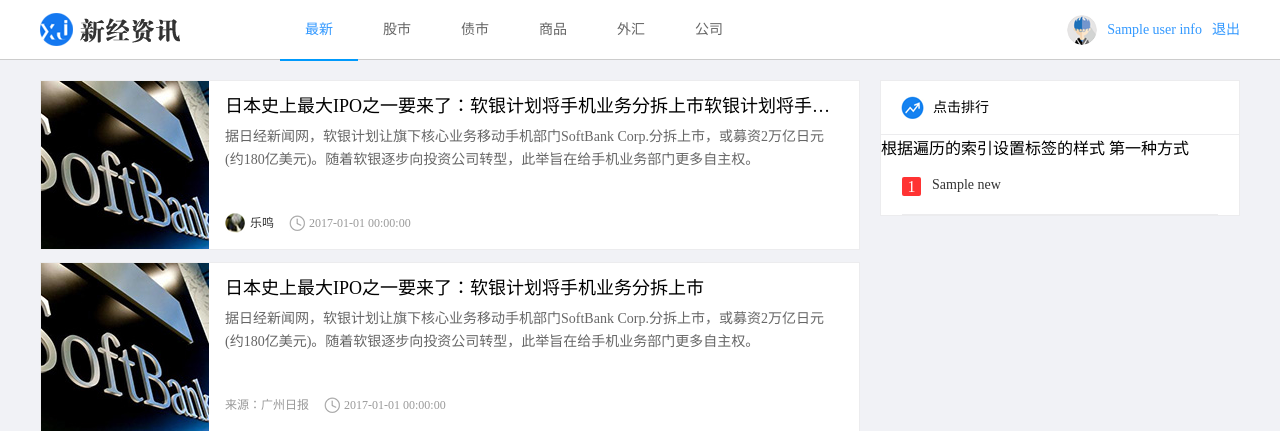
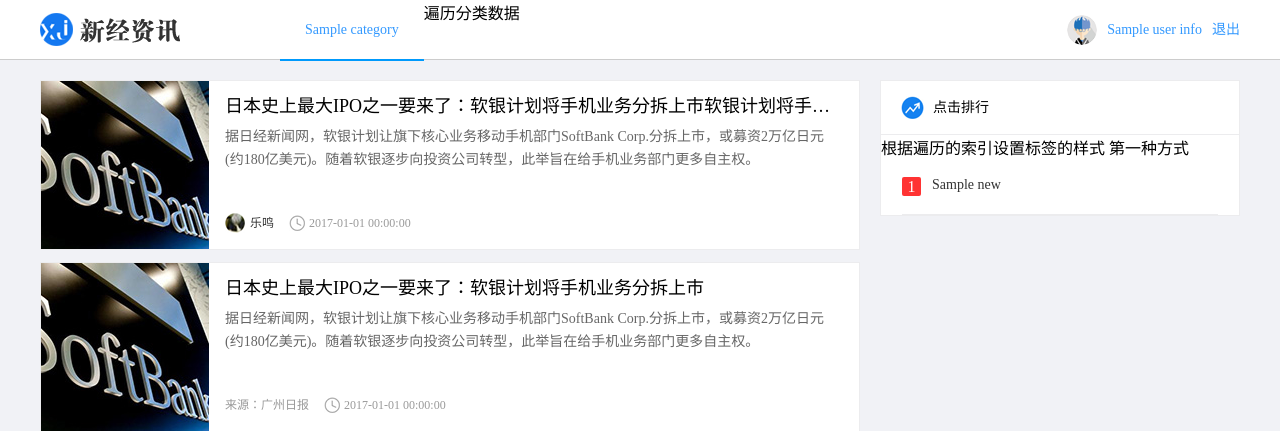
Before and after one commit to auhjin/FlaskNewsWEB, a Python web app: template info/templates/news/index.html in a window 1280 px wide. Shown: the top 431 px of the page. Run offline with Jinja, Linux system fonts and the light colour scheme; the template is opened without the code that fills it: most values are stand-ins (such as "Sample title", 1, 10 or a date in 2020).

Commit message:
新闻分类列表展示

```diff
--- a/info/templates/news/index.html
+++ b/info/templates/news/index.html
@@ -15,18 +15,18 @@
             <a href="#" class="logo fl"><img src="../../static/news/images/logo.png" alt="logo"></a>
             <ul class="menu fl">
 
-                {# 遍历分类数据 #}
-{#                {% for category in data.category_list %}#}
-{#                    <li class="{% if loop.index0 == 0 %}active{% endif %}" data-cid="{{ category.id }}"><a href="javascript:;">{{ category.name }}</a></li>#}
-{#                {% endfor %}#}
+                 遍历分类数据
+                {% for category in data.category_list %}
+                    <li class="{% if loop.index0 == 0 %}active{% endif %}" data-cid="{{ category.id }}"><a href="javascript:;">{{ category.name }}</a></li>
+                {% endfor %}
 
 
-                <li class="active" data-cid="1"><a href="javascript:;">最新</a></li>
-                <li data-cid="2"><a href="javascript:;">股市</a></li>
-                <li data-cid="3"><a href="javascript:;">债市</a></li>
-                <li data-cid="4"><a href="javascript:;">商品</a></li>
-                <li data-cid="5"><a href="javascript:;">外汇</a></li>
-                <li data-cid="6"><a href="javascript:;">公司</a></li>
+{#                <li class="active" data-cid="1"><a href="javascript:;">最新</a></li>#}
+{#                <li data-cid="2"><a href="javascript:;">股市</a></li>#}
+{#                <li data-cid="3"><a href="javascript:;">债市</a></li>#}
+{#                <li data-cid="4"><a href="javascript:;">商品</a></li>#}
+{#                <li data-cid="5"><a href="javascript:;">外汇</a></li>#}
+{#                <li data-cid="6"><a href="javascript:;">公司</a></li>#}
 
             </ul>
 
```
Also changed, not shown: info/modules/index/views.py (+12 -2 lines).
